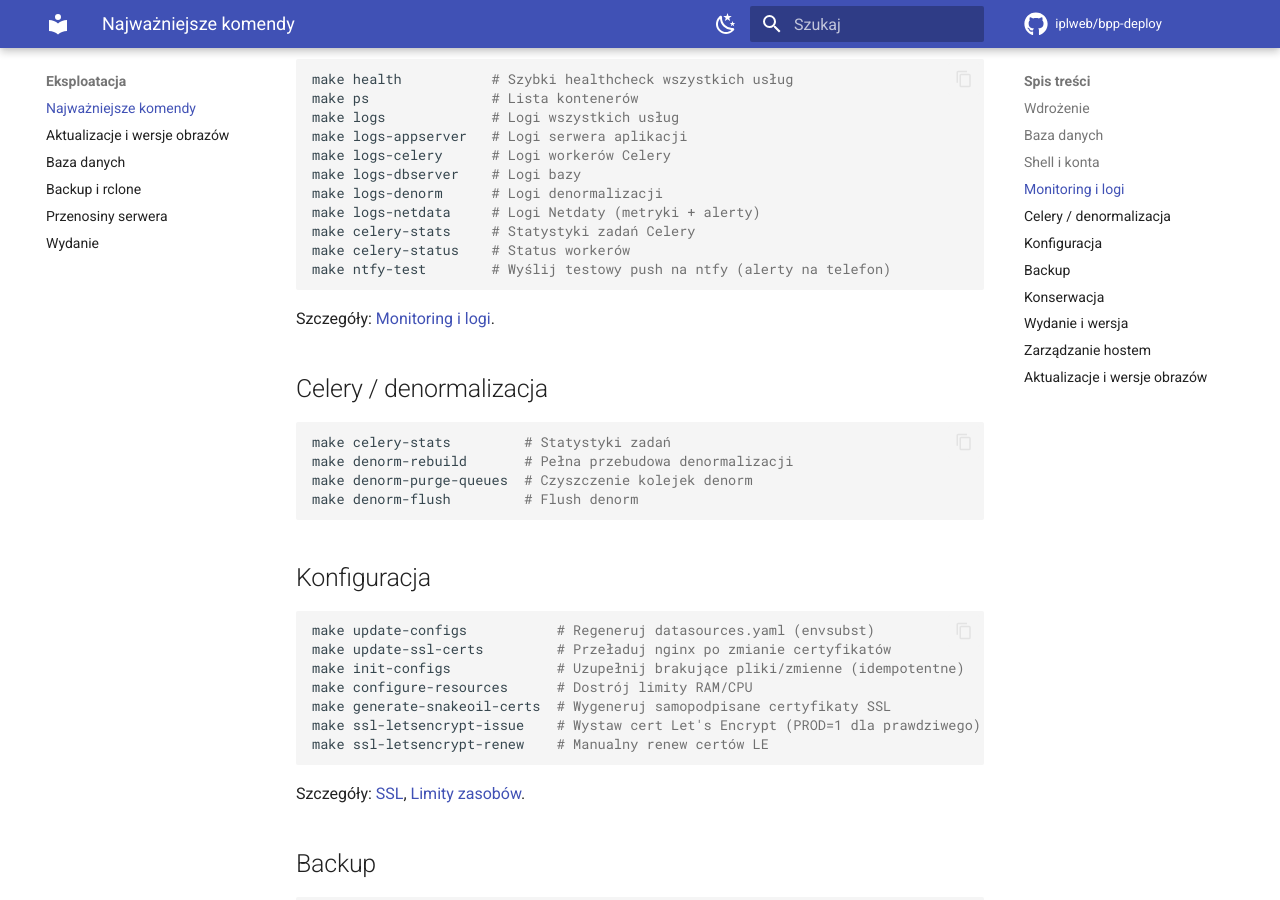
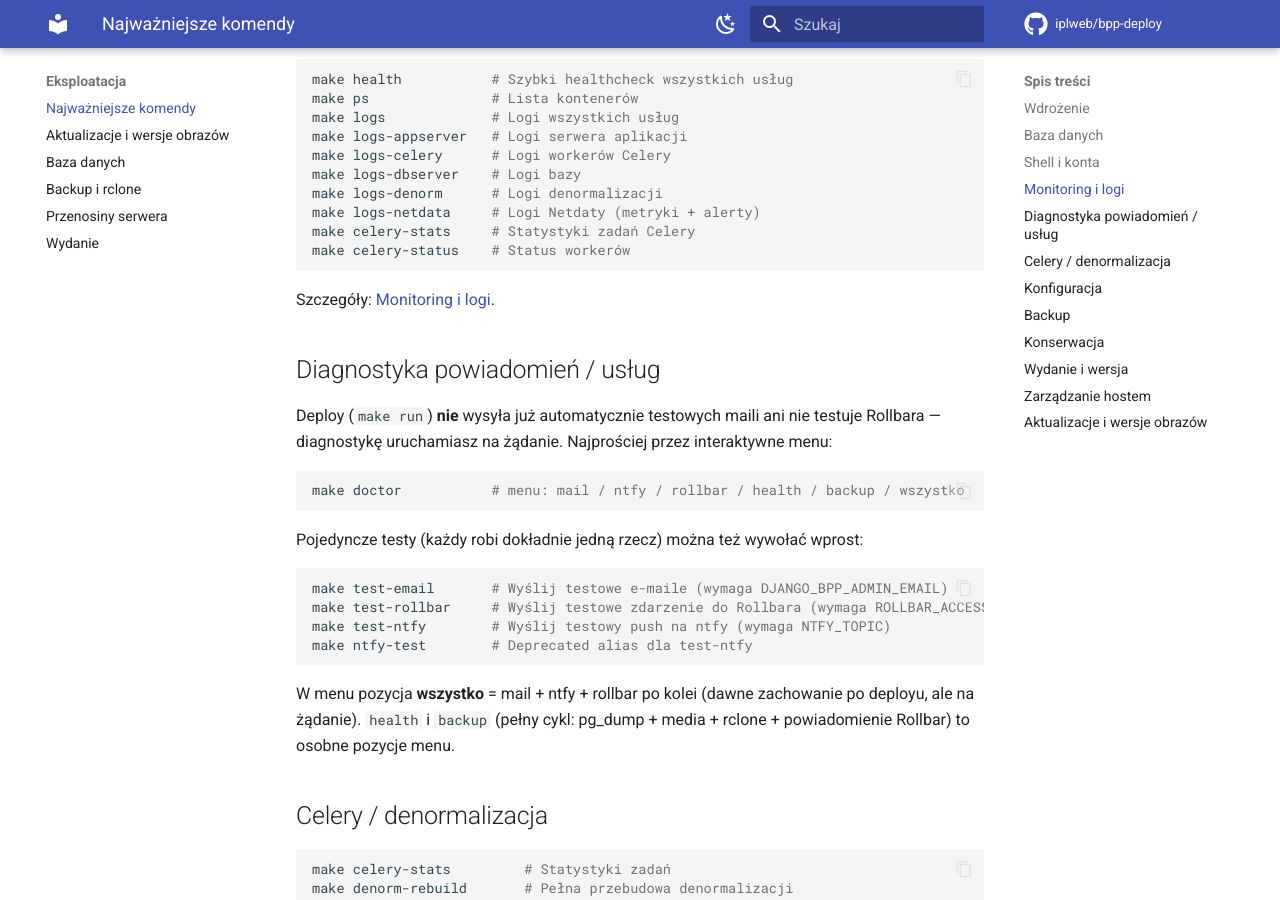
Before and after one commit to iplweb/bpp-deploy, an MkDocs documentation site: the page built from docs/eksploatacja/komendy.md, in a window 1280 px wide and 900 px high, scrolled down 1286 px. Built offline with MkDocs 1.6.1 and Material for MkDocs 9.7.7, drawn with Linux system fonts in a browser that asks for light colours; comment, search, counter and statistics services are not loaded.

Commit message:
feat(make): doctor menu diagnostyczne + deploy bez auto-testow
Deploy (make run) nie wysyla juz automatycznie testowych maili ani nie
testuje Rollbara - diagnostyke uruchamiasz na zadanie.

- run: usuniety prereq test-email; hint -> make doctor
- test-email: rozlaczony od test-rollbar (kazdy test robi jedna rzecz)
- test-ntfy: kanoniczny cel (symetria z test-email/test-rollbar);
  ntfy-test zostaje jako deprecated alias (backwards-compat)
- doctor: interaktywne menu (mail/ntfy/rollbar/health/backup/wszystko)
  przez nowy scripts/doctor.sh + mk/doctor.mk; routuje przez make
  (single source of truth dla straznikow env i komend docker).
  Tryb nieinteraktywny: doctor.sh mail|ntfy|rollbar|health|backup|all
- test-doctor: unit-testy doctor.sh (mock make), 19/19 PASS
- help + docs (komendy, monitoring) zsynchronizowane; mkdocs --strict OK

Spec: docs/superpowers/specs/2026-06-22-make-doctor-diagnostics-design.md

Co-Authored-By: Claude Opus 4.8 (1M context) <noreply@anthropic.com>

````diff
--- a/docs/eksploatacja/komendy.md
+++ b/docs/eksploatacja/komendy.md
@@ -66,10 +66,31 @@ make logs-denorm      # Logi denormalizacji
 make logs-netdata     # Logi Netdaty (metryki + alerty)
 make celery-stats     # Statystyki zadań Celery
 make celery-status    # Status workerów
-make ntfy-test        # Wyślij testowy push na ntfy (alerty na telefon)
 ```
 
 Szczegóły: [Monitoring i logi](../monitoring/przeglad.md).
+
+## Diagnostyka powiadomień / usług
+
+Deploy (`make run`) **nie** wysyła już automatycznie testowych maili ani nie testuje
+Rollbara — diagnostykę uruchamiasz na żądanie. Najprościej przez interaktywne menu:
+
+```bash
+make doctor           # menu: mail / ntfy / rollbar / health / backup / wszystko
+```
+
+Pojedyncze testy (każdy robi dokładnie jedną rzecz) można też wywołać wprost:
+
+```bash
+make test-email       # Wyślij testowe e-maile (wymaga DJANGO_BPP_ADMIN_EMAIL)
+make test-rollbar     # Wyślij testowe zdarzenie do Rollbara (wymaga ROLLBAR_ACCESS_TOKEN)
+make test-ntfy        # Wyślij testowy push na ntfy (wymaga NTFY_TOPIC)
+make ntfy-test        # Deprecated alias dla test-ntfy
+```
+
+W menu pozycja **wszystko** = mail + ntfy + rollbar po kolei (dawne zachowanie
+po deployu, ale na żądanie). `health` i `backup` (pełny cykl: pg_dump + media +
+rclone + powiadomienie Rollbar) to osobne pozycje menu.
 
 ## Celery / denormalizacja
 
````
Also changed, not shown: docs/monitoring/netdata-alerty.md (+2 -2 lines), docs/monitoring/przeglad.md (+2 -1 lines), docs/superpowers/specs/2026-06-22-make-doctor-diagnostics-design.md (added, +169 -0 lines), 7 other files.
